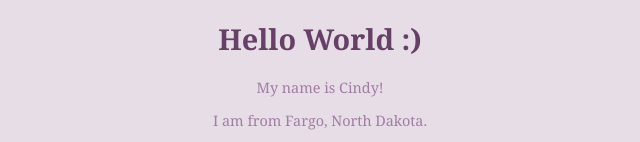
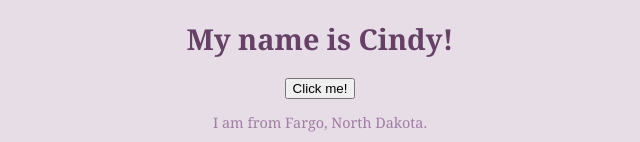
Before and after one commit to DALI-mini-webdev/personal-react-website-cindylwang, a React (Create React App) app: page / in a window 1280 px wide. Shown: the top 142 px of the page, without its empty margins (320-960 px from the left). Built offline with nearby package versions, Linux system fonts and the light colour scheme.

Commit message:
added button

```diff
--- a/src/App.js
+++ b/src/App.js
@@ -1,16 +1,24 @@
 import './App.css';
 
 function App() {
+  const name = "Cindy";
+  var nameComponent = (name === "Cindy")?
+  <h1 className="darkpurple-text"> My name is {name}!</h1> : <p> My name is not Cindy.</p>
+  const buttonFunction = () =>
+    console.log("The button was clicked.");
+
   return (
     <div className = "App-header">
       <head>
         <title>Cindy Wang</title>
       </head>
+
+      <header className = "App-header">
+        <div>{nameComponent}</div>
+        <button onClick={buttonFunction}>Click me!</button>
+      </header>
+
       <body className="App">
-          <h1 className="darkpurple-text">Hello World :)</h1>
-
-          <p className="lilac-text"> My name is Cindy!</p>
-
           <p className="lilac-text">I am from Fargo, North Dakota.</p>
           <img src="Fargo.jpg"
           widgth="500" height="250"></img>
@@ -33,7 +41,7 @@ function App() {
                   <li>WGSS 15</li>
               </ul>
 
-          <p className="lilac-text">Some clubs that I've joined are:</p>
+          <p className="App" className="lilac-text">Some clubs that I've joined are:</p>
               <ul className="brown-text">
                   <li>Formula Racing</li>
                   <li>Dartmouth Outing Club (DOC)</li>
@@ -58,6 +66,6 @@ function App() {
     </div>
     </div>
     );
-}
+  }
 
 export default App;
```
Also changed, not shown: 1 other file (tests, documents, lock files or other folders).
